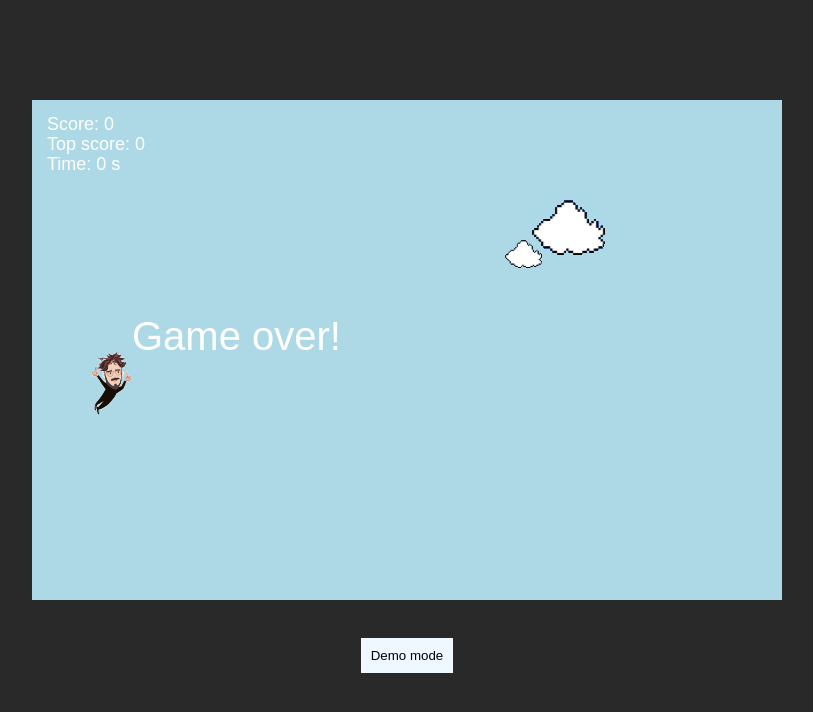
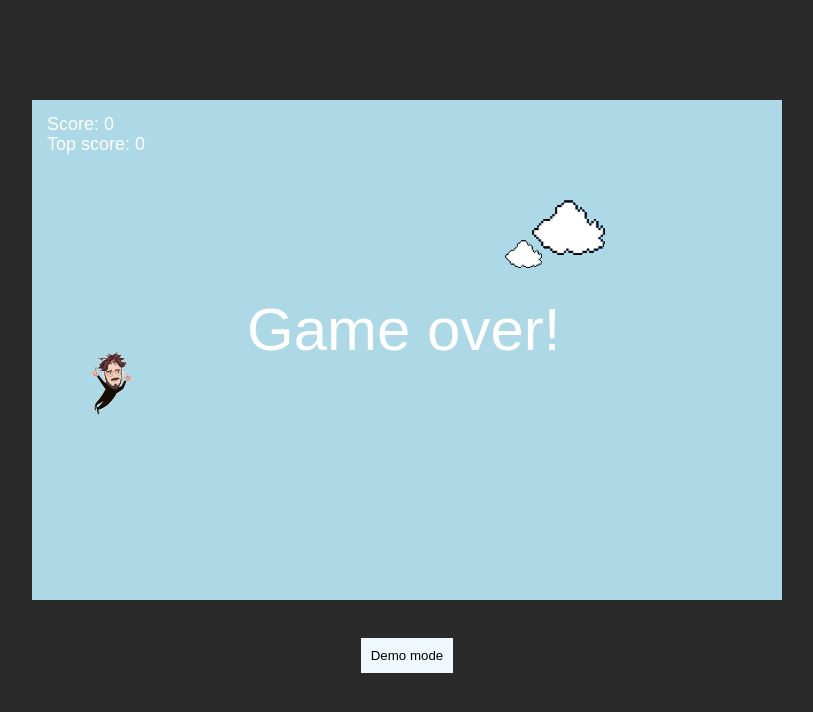
Before and after one commit to artdimitrov/flappy-bird, a plain HTML site: page index.html in a window 1280 px wide. Shown: the whole page, without its empty margins (233-1046 px from the left). Drawn offline with Linux system fonts and the light colour scheme.

Commit message:
delete text about time make 'GameOver' bigger add 'resist' feature add coin sound only every 10 tubes

```diff
--- a/index.html
+++ b/index.html
@@ -35,22 +35,24 @@ const world = {
   sky: new Image(),
   isDemoMode: false,
   draw() {
-  ctx.fillStyle = 'lightblue';
-  ctx.fillRect(0, 0, world.width, world.height);
-  ctx.drawImage(this.sky, world.width - ((this.timer + 55000) * 0.02 % (world.width + this.sky.width)), 140, this.sky.width / 2, this.sky.height / 2);
-  ctx.drawImage(this.sky, world.width - ((this.timer + 5000) * 0.05 % (world.width + this.sky.width)), 100);
+    ctx.fillStyle = 'lightblue';
+    ctx.fillRect(0, 0, world.width, world.height);
+    ctx.drawImage(this.sky, world.width - ((this.timer + 55000) * 0.02 % (world.width + this.sky.width)), 140, this.sky.width / 2, this.sky.height / 2);
+    ctx.drawImage(this.sky, world.width - ((this.timer + 5000) * 0.05 % (world.width + this.sky.width)), 100);
   },
   drawScore() {
     ctx.fillStyle = 'white';
     ctx.font = '18px Arial';
     ctx.fillText(`Score: ${this.score}`, 15, 30);
     ctx.fillText(`Top score: ${this.topScore}`, 15, 50);
-    ctx.fillText(`Time: ${Math.round(this.timer/1000)} s`, 15, 70);
+    // TODO: looks like it's not important
+    // ctx.fillText(`Time: ${Math.round(this.timer/1000)} s`, 15, 70);
     if (world.isDemoMode) ctx.fillText(`Demo mode`, 15, 90);
+    if (bird.resist) ctx.fillText(`resist mode!`, world.width / 2, world.height - 50);
   },
   drawGameOver() {
-    ctx.font = '40px Arial';
-    ctx.fillText('Game over!', 100, world.height / 2);
+    ctx.font = '60px Arial';
+    ctx.fillText('Game over!', world.width / 2 - 160, world.height / 2);
     world.isDemoMode = false;
   },
 };
@@ -61,6 +63,7 @@ const bird = {
   width: 60,
   height: 65,
   gravity: 0,
+  resist: false,
   img: new Image(this.width, this.height),
   draw() {
     ctx.translate(this.x, this.y);
@@ -70,7 +73,8 @@ const bird = {
     ctx.translate(-this.x, -this.y);
   },
   fly() {
-    S_FLAP.play();
+    // TODO: mb need to replace that sound for quite one
+    // S_FLAP.play();
     this.gravity = this.gravity = -4.5;
   },
 };
@@ -125,15 +129,20 @@ function render() {
       tube.x = world.width;
       tube.height = Math.random() * 250 + 50;
       world.speed = Math.min(world.speed + .1, world.maxSpeed);
-      world.score = world.score + 1
-      S_POINT.play();
+      world.score = world.score + 1;
+      const isNextLevel = world.score % 10 === 0;
+      if (isNextLevel) S_POINT.play();
+      // TODO: should we add the resistance mode every 50 tubes?
+      if (world.score % 50 === 0) bird.resist = true;
     }
     const isTubeReachBird = (tube.x < bird.x + bird.width / 2) && (tube.x + tube.width > bird.x);
     if (isTubeReachBird) {
       const isTubeHitBird = tube.height > bird.y || bird.y + bird.height > tube.height + tube.distance;
       if (isTubeHitBird) {
         S_HIT.play();
-        reset()
+        // TODO: should we add a 'resist feature'?
+        if (!bird.resist) reset()
+        setTimeout(() => bird.resist = false, 1000)
       }
     }
   });
```
